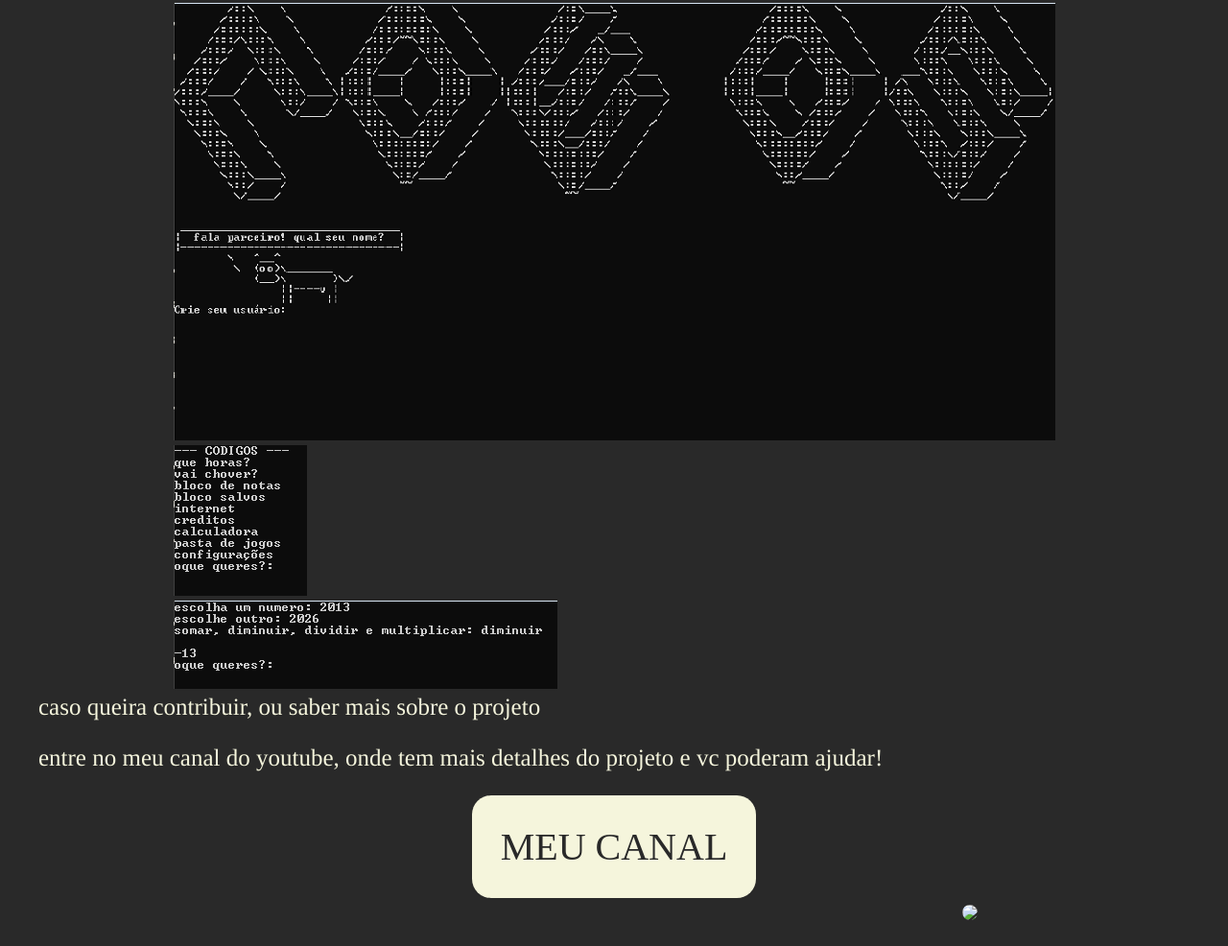
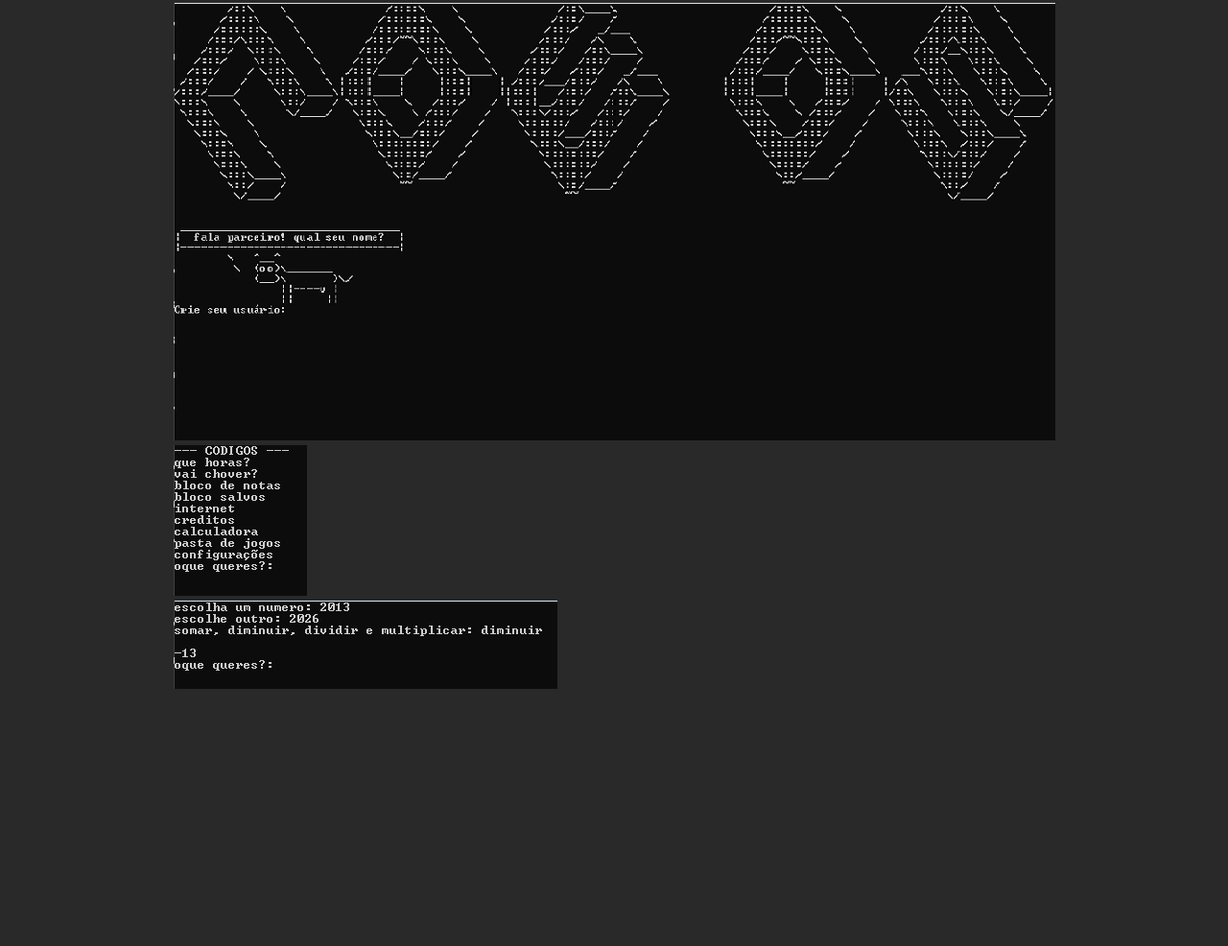
Before and after one commit to marciovalencafilho303-max/cow-os, a plain HTML site: page index.html in a window 1280 px wide. Shown: the part 1717-2703 px from the top of the page at 96% size. After the commit the page ends 2490 px from the top, so only its background shows below. Drawn offline with Linux system fonts and the light colour scheme.

Commit message:
Update index.html

```diff
--- a/index.html
+++ b/index.html
@@ -62,13 +62,5 @@
         <img src="prints3.PNG" alt="Cow OS Print">
     </div>
 </div>
-<p class="canal">caso queira contribuir, ou saber mais sobre o projeto
-</p>
-<p class="canal"> entre no meu canal do youtube, onde tem mais detalhes do projeto e vc poderam ajudar!
-</p>
-<a href="https://www.youtube.com/channel/UCUAw5dI-imnIbrZFerElWHA" target="_blank">
-    <button class="canal">MEU CANAL</button>
-</a>
-<img class="canal" src="c:\Users\marcio\Downloads\png_schanel.jpg">
 </body>
 </html>
```
